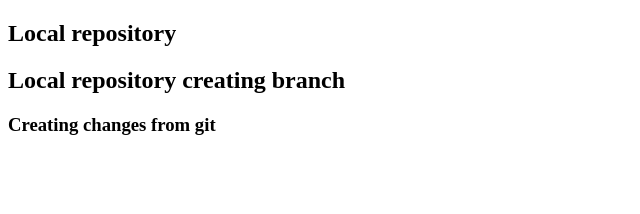
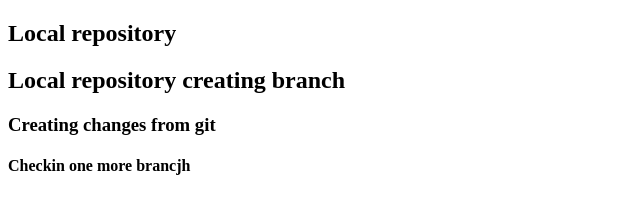
Before and after one commit to ManasakrishnaK/checklocal, a plain HTML site: page index.html in a window 1280 px wide. Shown: the whole page, without its empty margins (0-640 px from the left). Drawn offline with Linux system fonts and the light colour scheme.

Commit message:
checking branch2

```diff
--- a/index.html
+++ b/index.html
@@ -11,5 +11,6 @@
     <h2 class = "primary">Local repository</h2>
     <h2 class = "primary">Local repository creating branch</h2>
     <h3>Creating changes from git</h3>
+    <h4>Checkin one more brancjh</h4>
 </body>
 </html>
```
